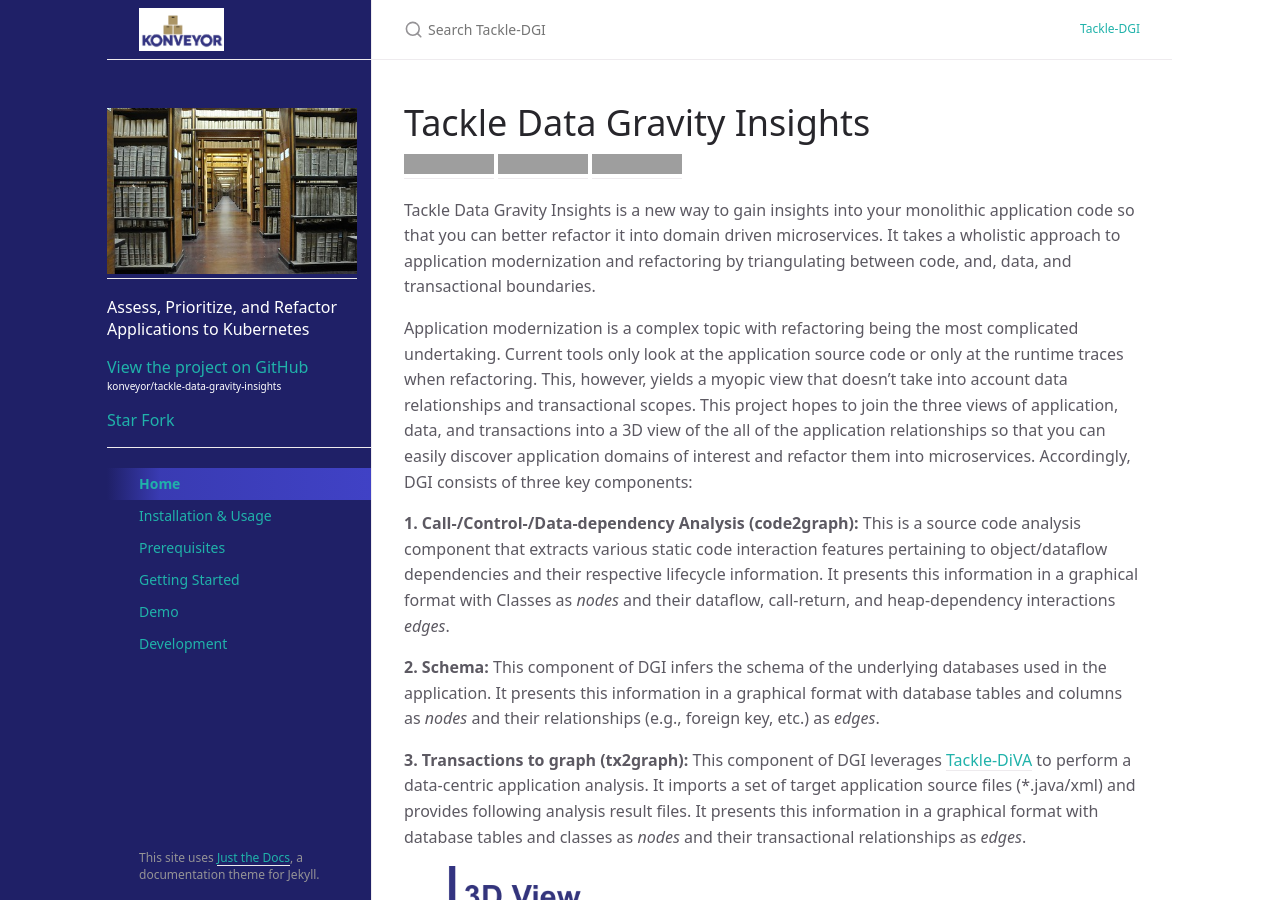
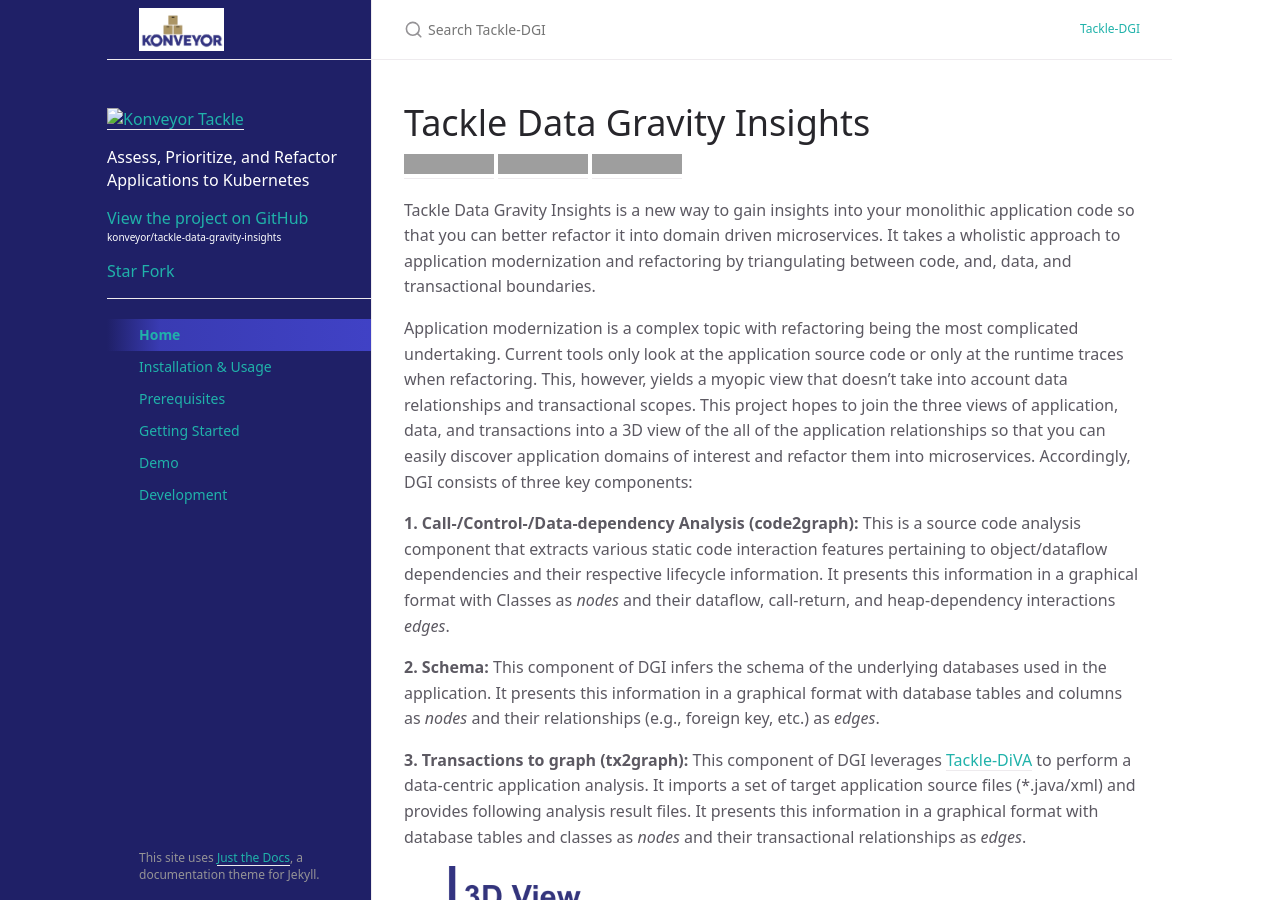
Before and after one commit to divsan93/dgi_docs, a Jekyll site: the page built from index.md, in a window 1280 px wide and 900 px high. Built offline with Jekyll 4.4.1, drawn with Linux system fonts in a browser that asks for light colours; grey boxes are pictures that could not be loaded.

Commit message:
Update nav.html

```diff
--- a/_includes/nav.html
+++ b/_includes/nav.html
@@ -1,4 +1,4 @@
-<a href="https://www.konveyor.io/tools/tackle"> <img alt="Konveyor Tackle" src="../assets/images/small-image.jpg" width="250" height="150"> </a> <br>
+<a href="https://www.konveyor.io/tools/tackle"> <img alt="Konveyor Tackle" src="tackle-img.png" width="250" height="150"> </a>
 <p style="color:white; margin-right: 15px">Assess, Prioritize, and Refactor Applications to Kubernetes</p>
 <a href="https://github.com/konveyor/tackle-data-gravity-insights" class="navigation-list-link" >View the project on GitHub</a>
 <p style="font-size: 10px; color:white; margin-top:0">konveyor/tackle-data-gravity-insights<p>
```
